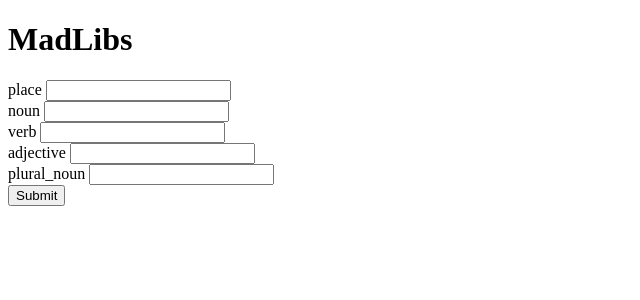
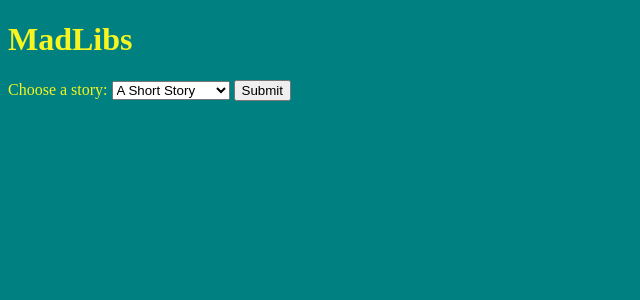
Before and after one commit to cjohlmacher/MadLibs, a Flask app: page / in a window 1280 px wide. Shown: the top 300 px of the page, without its empty margins (0-640 px from the left). Run offline with Flask 2, Linux system fonts and the light colour scheme.

Commit message:
add multiple stories

```diff
--- a/app.py
+++ b/app.py
@@ -1,18 +1,25 @@
 from flask import Flask, request, render_template
 from flask_debugtoolbar import DebugToolbarExtension
-from stories import story
+from stories import story_choices
 
 app = Flask(__name__)
 app.config['SECRET_KEY'] = 'placeholder'
 debug = DebugToolbarExtension(app)
 
 @app.route('/')
+def choose_story():
+    return render_template("home.html", story_choices=story_choices)
+
+@app.route('/form', methods=["GET","POST"])
 def show_form():
-    print(story.prompts)
-    return render_template("home.html", prompts=story.prompts)
+    idx = int(request.form["id"])
+    print('idx: ',idx)
+    story = story_choices[idx]
+    return render_template("form.html", prompts=story.prompts, story_id=idx)
 
-@app.route('/story', methods=["GET","POST"])
-def show_story():
-    story_text=story.generate(request.args)
+@app.route('/story/<id>', methods=["GET"])
+def show_story(id):
+    idx = int(id)
+    story_text=story_choices[idx].generate(request.args)
     print(story_text)
     return render_template("story.html", story_text=story_text)
--- /dev/null
+++ b/static/app.css
@@ -0,0 +1,5 @@
+body {
+    width: 75vw;
+    background-color: teal;
+    color: rgb(246, 245, 33);
+}
--- a/stories.py
+++ b/stories.py
@@ -18,11 +18,12 @@ class Story:
         'I love to eat a good mango.'
     """
 
-    def __init__(self, words, text):
+    def __init__(self, words, text,title):
         """Create story with words and template text."""
 
         self.prompts = words
         self.template = text
+        self.title = title
 
     def generate(self, answers):
         """Substitute answers into text."""
@@ -38,8 +39,54 @@ class Story:
 # Here's a story to get you started
 
 
-story = Story(
-    ["place", "noun", "verb", "adjective", "plural_noun"],
-    """Once upon a time in a long-ago {place}, there lived a
-       large {adjective} {noun}. It loved to {verb} {plural_noun}."""
-)
+story_choices = [
+    Story(
+        ["place", "noun", "verb", "adjective", "plural_noun"],
+        """Once upon a time in a long-ago {place}, there lived a
+        large {adjective} {noun}. It loved to {verb} {plural_noun}.""",
+        "A Short Story"
+    ),
+    Story(
+        ["noun","adjective","animal","ice_cream_flavor","royal_title",
+        "plural_noun","type_of_sandwich","verb","ing_verb","past_tense_verb",
+        "exclamation","another_adjective","body_part"],
+        """{exclamation} He said before {ing_verb} over the {adjective} {noun} connecting
+        the two sides of the ravine. The road was rocky, like {ice_cream_flavor} ice cream,
+        but he {past_tense_verb} for several more hours. Finally, just as he hit the peak
+        of exhaustion, he came across the {royal_title} of the forest - a towering {animal}
+        with piercing {another_adjective} {body_part}. The {animal} approached and after
+        momentary contemplation chose to {verb} toward him and gave him a {type_of_sandwich}
+        and some {plural_noun}.""",
+        "Adventure Story"
+    ),
+    Story(
+        ["noun","first_name","adjective","delicious_food","unpleasant_food","occupation",
+        "body_of_water","large_corporation","verb","past_tense_verb","family_relation","plural_noun","adverb","adjective"],
+        """{first_name} had only just {past_tense_verb} to the big city two months ago. Now,
+        {first_name} found themself in quite a predicament. On the first day of their new job
+        as head {occupation}, the business was bought by {large_corporation}. Long opposed to the
+        unfair business practices of {large_corporation}, they had a {adjective} choice  to make.
+        Continue to {verb} {adverb} every day for a terrible organization? Or look for new {plural_noun}
+        after only just starting this one. But {first_name} remembered the wise words of their {family_relation}:
+        'There are a {body_of_water} of opportunities out there. Never settle for {unpleasant_food} when you
+        can have {delicious_food}!'""",
+        "A Dilemma"
+    ),
+    Story(
+        ["first_name","another_first_name","adjective","second_adjective","third_adjective",
+        "fourth_adjective","fifth_adjective","business_with_many_locations","popular_beverage",
+        "past_tense_verb","beverage","number","color","noun","term_of_endearment","activity"],
+        """{first_name} had everything - {adjective}, {second_adjective}, and {third_adjective} with
+        a great {noun}. Most importantly, {first_name} was {fourth_adjective} and {fifth_adjective}.
+        {another_first_name} would take {first_name}'s order at {business_with_many_locations} every
+        single morning, and they would make small chit-chat. But today was the day {another_first_name}
+        decided to ask {first_name} out. When {first_name} {past_tense_verb} in to give his typical
+        order - {beverage} with {number} shots of espresso - {another_first_name} already had it ready.
+        {another_first_name} handed the {beverage} over with a smile and looked in {first_name}'s beautiful
+        {color} eyes, the color of {noun}. 'Here's your {beverage}, {term_of_endearment}.'
+        Would you like to go {activity} some time? {first_name} looked down
+        at the drink and back up to {another_first_name}. 'Of course! The truth is, I don't even
+        like {beverage}.'""",
+        "Love Story"
+    )
+]
--- a/templates/base.html
+++ b/templates/base.html
@@ -4,6 +4,7 @@
     <meta charset="UTF-8">
     <meta http-equiv="X-UA-Compatible" content="IE=edge">
     <meta name="viewport" content="width=device-width, initial-scale=1.0">
+    <link href="../static/app.css" rel="stylesheet"></link>
     <title>{% block title %}BASE TITLE{% endblock %}</title>
 </head>
 <body>
--- a/templates/form.html
+++ b/templates/form.html
@@ -4,7 +4,7 @@
 
 {% block content %}
 <h1>MadLibs</h1>
-<form action="/story">
+<form action="/story/{{story_id}}">
     {% for prompt in prompts %}
         <label for={{prompt}}>{{prompt}}</label>
         <input type="text" id={{prompt}} name={{prompt}}/>
--- a/templates/home.html
+++ b/templates/home.html
@@ -4,12 +4,13 @@
 
 {% block content %}
 <h1>MadLibs</h1>
-<form action="/story">
-    {% for prompt in prompts %}
-        <label for={{prompt}}>{{prompt}}</label>
-        <input type="text" id={{prompt}} name={{prompt}}/>
-        <br>
-    {% endfor %}
+<form method="POST", action="/form">
+    <label for="story">Choose a story:</label>
+    <select type="dropdown" id="story" name="id">
+        {% for story in story_choices %}
+            <option value={{loop.index-1}}>{{story.title}}</option>
+        {% endfor %}
+    </select>
     <button>Submit</button>
 </form>
 {% endblock %}
```
